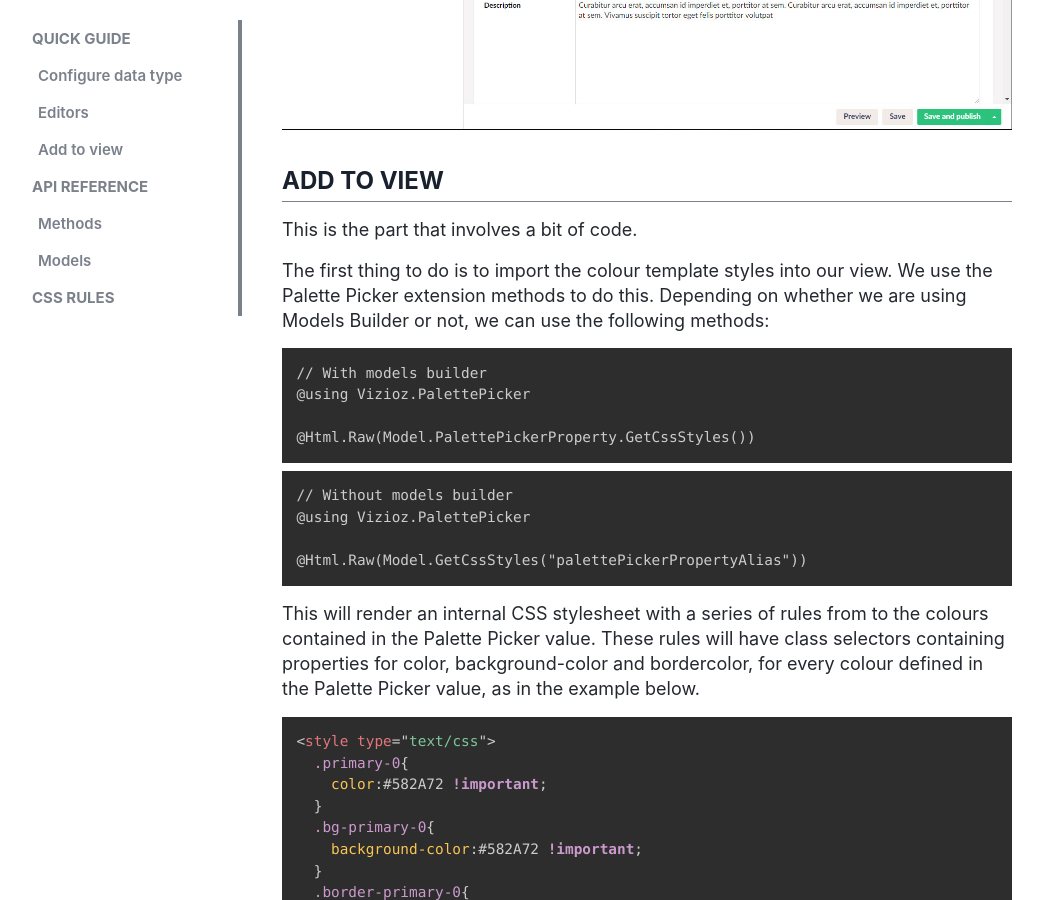
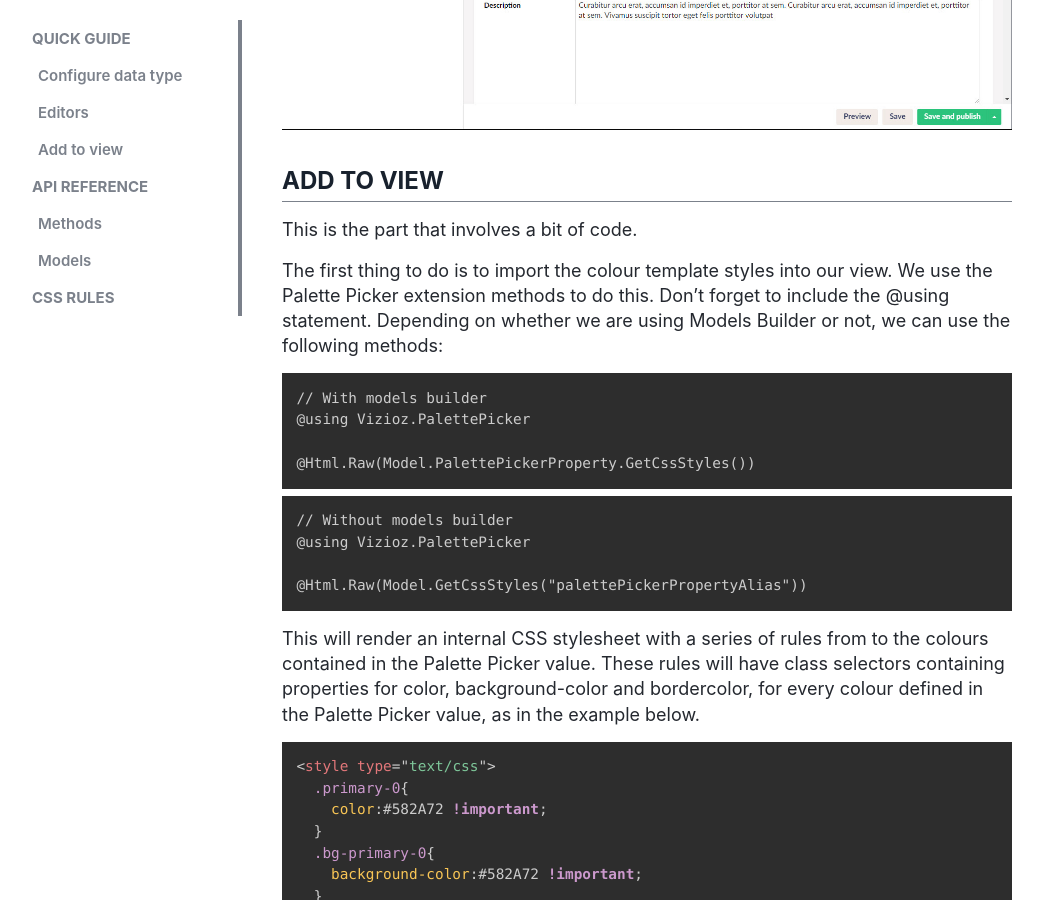
Before and after one commit to Vizioz/Paletton-Picker, a Jekyll site: the page built from docs/documentation.md, in a window 1280 px wide and 900 px high, scrolled down 6016 px. Shown: the whole window, without its empty margins (118-1161 px from the left). Built offline with Jekyll 4.4.1, drawn with Linux system fonts in a browser that asks for light colours.

Commit message:
Update documentation.md

`````diff
--- a/docs/documentation.md
+++ b/docs/documentation.md
@@ -51,7 +51,7 @@ Editors can very easily change the value of the Palette Picker value in content
 
 This is the part that involves a bit of code.
 
-The first thing to do is to import the colour template styles into our view. We use the Palette Picker extension methods to do this. Depending on whether we are using Models Builder or not, we can use the following methods:
+The first thing to do is to import the colour template styles into our view. We use the Palette Picker extension methods to do this. Don't forget to include the @using statement. Depending on whether we are using Models Builder or not, we can use the following methods:
 
 ````csharp
 // With models builder
`````
